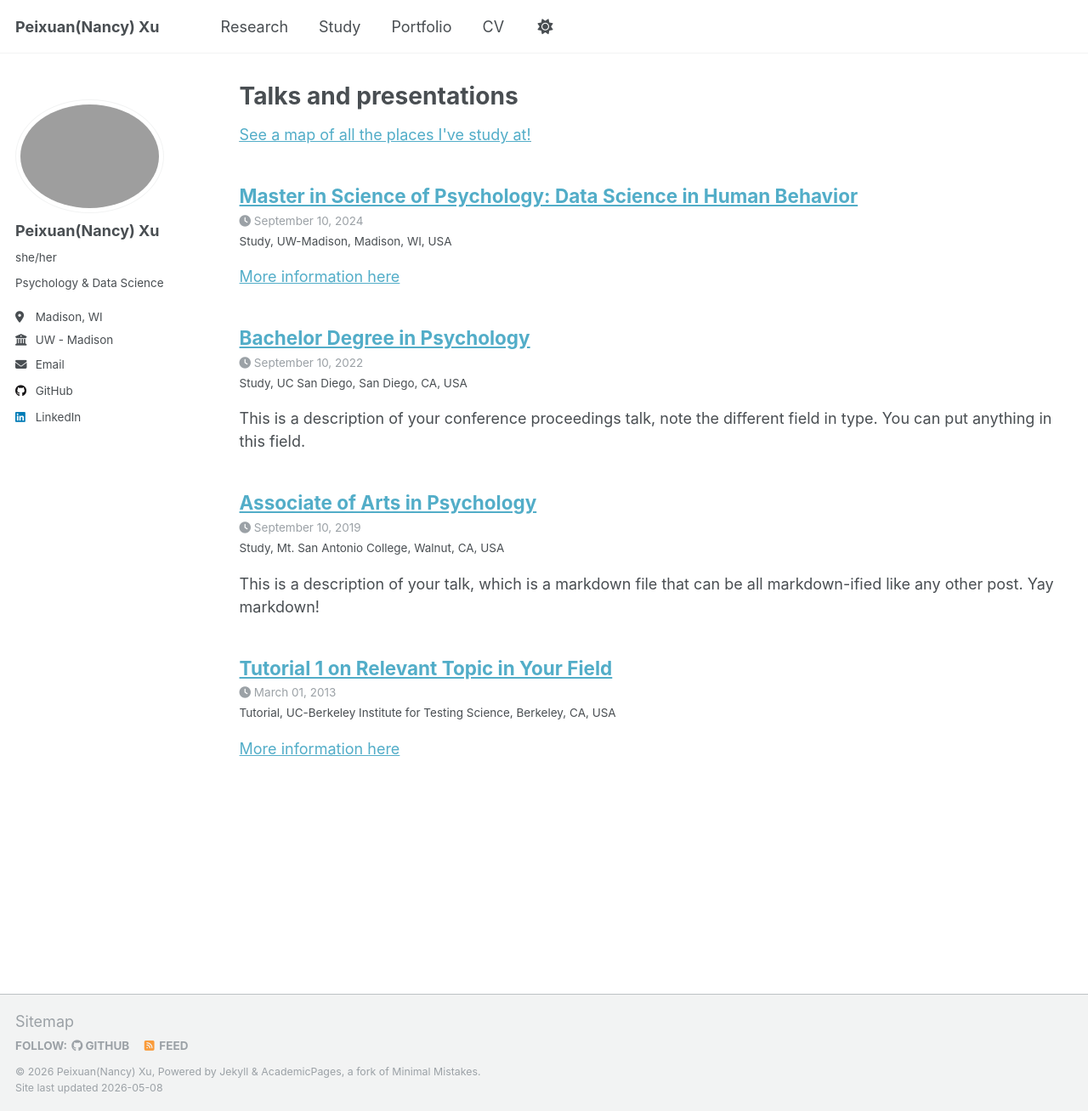
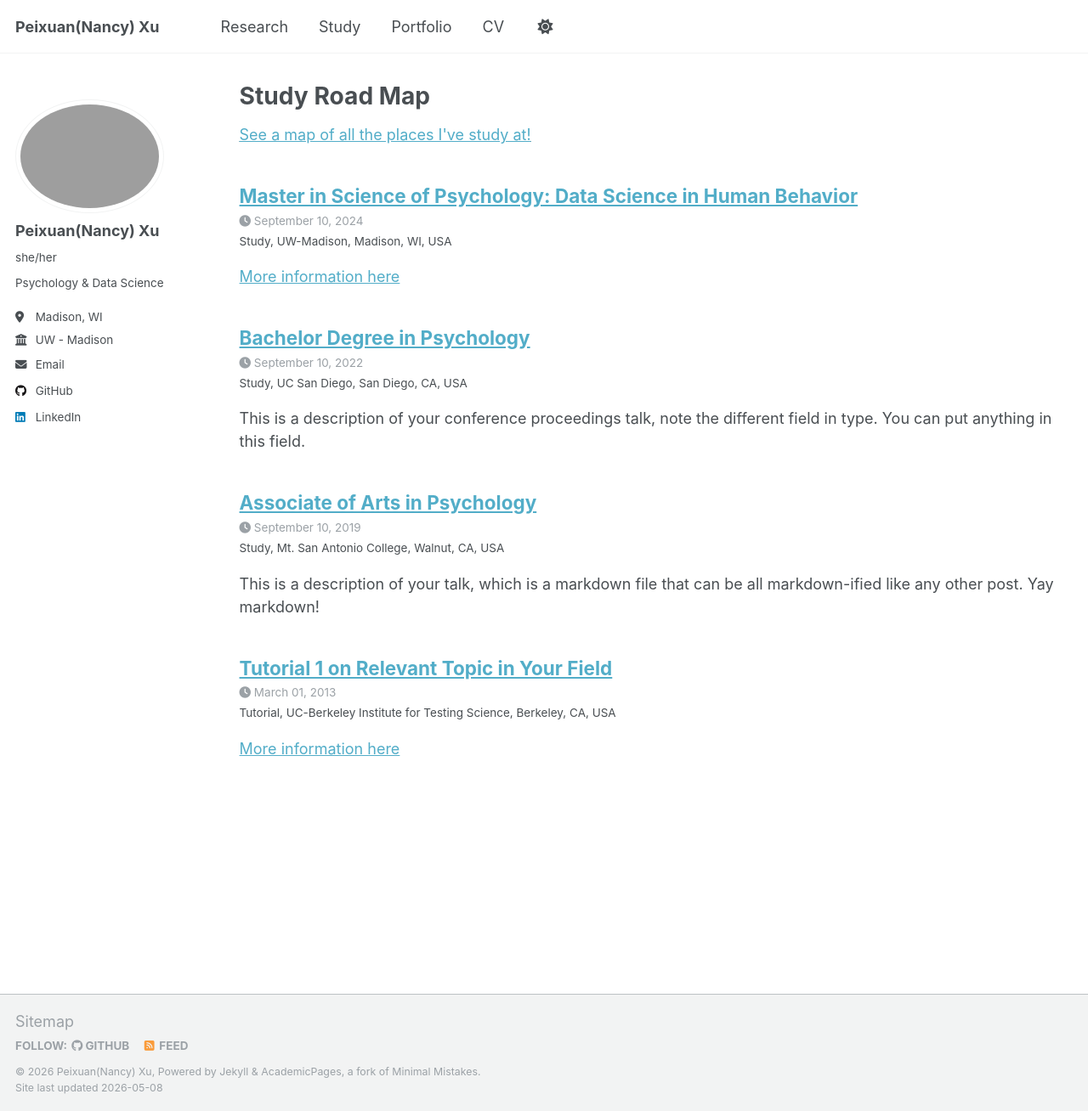
Before and after one commit to pxx88/pxx88.github.io, a Jekyll site: the page built from _pages/talks.html, in a window 1280 px wide and 1308 px high. Shown: the whole window at 85% size. Built offline with Jekyll 4.4.1, drawn with Linux system fonts in a browser that asks for light colours.

Commit message:
Update talks.html

```diff
--- a/_pages/talks.html
+++ b/_pages/talks.html
@@ -1,6 +1,6 @@
 ---
 layout: archive
-title: "Talks and presentations"
+title: "Study Road Map"
 permalink: /talks/
 author_profile: true
 ---
```
